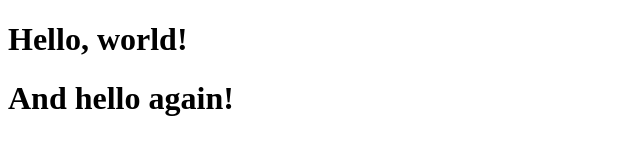
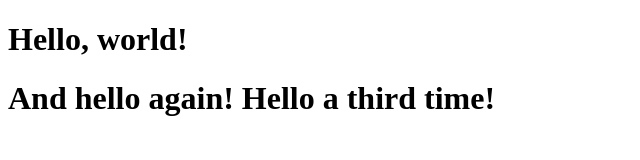
Before and after one commit to asebaq/cs50-courses, a plain HTML site: page web-development/hello.html in a window 1280 px wide. Shown: the whole page, without its empty margins (0-640 px from the left). Drawn offline with Linux system fonts and the light colour scheme.

Commit message:
Update hello.html

```diff
--- a/web-development/hello.html
+++ b/web-development/hello.html
@@ -8,6 +8,6 @@
 </head>
 <body>
     <h1>Hello, world!</h1>
-    <h1>And hello again!</h1>
+    <h1>And hello again! Hello a third time!</h1>
 </body>
 </html>
```
